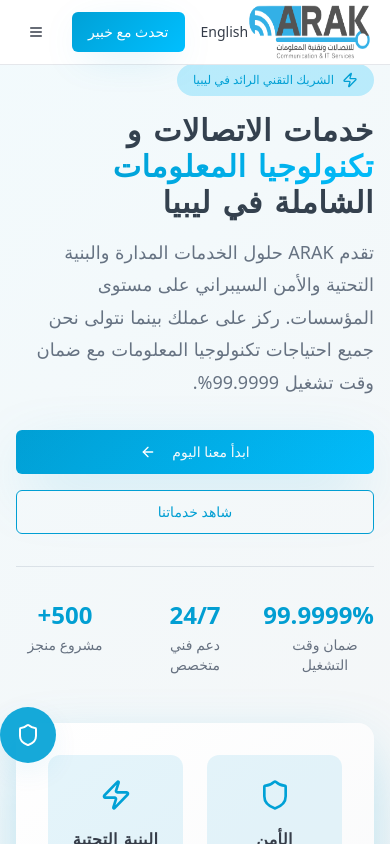
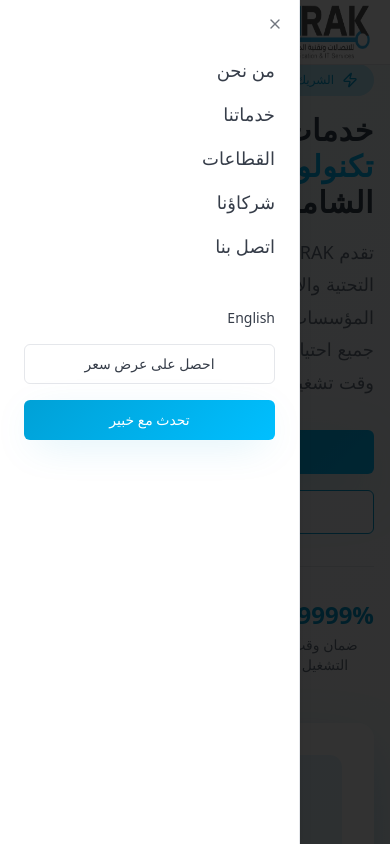
Before and after one commit to Dryik/Arak.ly, a React (Vite) app: page /ar in a window 390 px wide. Both pictures are taken after a click on the button 36 px from the left and 32 px from the top of the page. Shown: the top 844 px of the page. Built offline with nearby package versions, Linux system fonts and the light colour scheme.

Commit message:
Fix hamburger button functionality
The hamburger button on mobile view was not working. This commit ensures the button is functional for mobile navigation.

```diff
--- a/src/components/Header.tsx
+++ b/src/components/Header.tsx
@@ -1,4 +1,5 @@
 import { Button } from "@/components/ui/button";
+import { Sheet, SheetContent, SheetTrigger } from "@/components/ui/sheet";
 import { Menu } from "lucide-react";
 
 export const Header = () => {
@@ -33,9 +34,35 @@ export const Header = () => {
               Talk to Expert
             </a>
           </Button>
-          <Button variant="ghost" size="icon" className="md:hidden">
-            <Menu className="h-5 w-5" />
-          </Button>
+          <Sheet>
+            <SheetTrigger asChild>
+              <Button variant="ghost" size="icon" className="md:hidden">
+                <Menu className="h-5 w-5" />
+              </Button>
+            </SheetTrigger>
+            <SheetContent side="right" className="w-[300px] sm:w-[400px]">
+              <nav className="flex flex-col gap-4 mt-8">
+                <a href="#about" className="text-foreground hover:text-primary transition-colors text-lg">About</a>
+                <a href="#services" className="text-foreground hover:text-primary transition-colors text-lg">Services</a>
+                <a href="#industries" className="text-foreground hover:text-primary transition-colors text-lg">Industries</a>
+                <a href="#partners" className="text-foreground hover:text-primary transition-colors text-lg">Partners</a>
+                <a href="#contact" className="text-foreground hover:text-primary transition-colors text-lg">Contact</a>
+                <div className="flex flex-col gap-4 mt-8">
+                  <a href="/ar" className="text-sm text-foreground hover:text-primary transition-colors">
+                    العربية
+                  </a>
+                  <Button variant="outline">
+                    Get Quote
+                  </Button>
+                  <Button asChild className="bg-gradient-primary text-primary-foreground shadow-arak">
+                    <a href="https://wa.me/218914842885" target="_blank" rel="noopener noreferrer" aria-label="Chat with ARAK expert on WhatsApp">
+                      Talk to Expert
+                    </a>
+                  </Button>
+                </div>
+              </nav>
+            </SheetContent>
+          </Sheet>
         </div>
       </div>
     </header>
--- a/src/components/HeaderAr.tsx
+++ b/src/components/HeaderAr.tsx
@@ -1,4 +1,5 @@
 import { Button } from "@/components/ui/button";
+import { Sheet, SheetContent, SheetTrigger } from "@/components/ui/sheet";
 import { Menu } from "lucide-react";
 
 export const HeaderAr = () => {
@@ -33,9 +34,35 @@ export const HeaderAr = () => {
               تحدث مع خبير
             </a>
           </Button>
-          <Button variant="ghost" size="icon" className="md:hidden">
-            <Menu className="h-5 w-5" />
-          </Button>
+          <Sheet>
+            <SheetTrigger asChild>
+              <Button variant="ghost" size="icon" className="md:hidden">
+                <Menu className="h-5 w-5" />
+              </Button>
+            </SheetTrigger>
+            <SheetContent side="left" className="w-[300px] sm:w-[400px]" dir="rtl">
+              <nav className="flex flex-col gap-4 mt-8">
+                <a href="#about" className="text-foreground hover:text-primary transition-colors text-lg">من نحن</a>
+                <a href="#services" className="text-foreground hover:text-primary transition-colors text-lg">خدماتنا</a>
+                <a href="#industries" className="text-foreground hover:text-primary transition-colors text-lg">القطاعات</a>
+                <a href="#partners" className="text-foreground hover:text-primary transition-colors text-lg">شركاؤنا</a>
+                <a href="#contact" className="text-foreground hover:text-primary transition-colors text-lg">اتصل بنا</a>
+                <div className="flex flex-col gap-4 mt-8">
+                  <a href="/" className="text-sm text-foreground hover:text-primary transition-colors">
+                    English
+                  </a>
+                  <Button variant="outline">
+                    احصل على عرض سعر
+                  </Button>
+                  <Button asChild className="bg-gradient-primary text-primary-foreground shadow-arak">
+                    <a href="https://wa.me/218914842885" target="_blank" rel="noopener noreferrer" aria-label="تحدث مع خبير عبر واتساب">
+                      تحدث مع خبير
+                    </a>
+                  </Button>
+                </div>
+              </nav>
+            </SheetContent>
+          </Sheet>
         </div>
       </div>
     </header>
```
